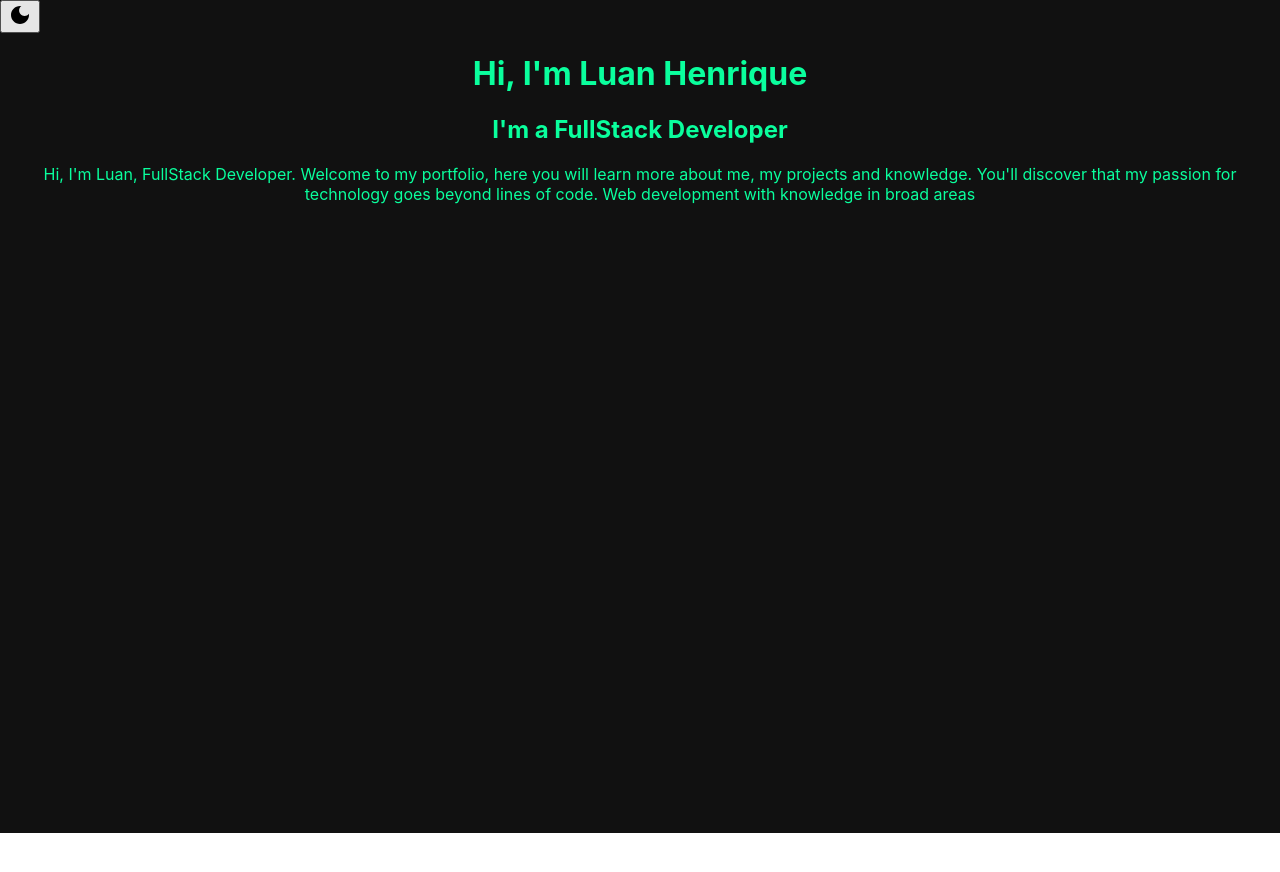
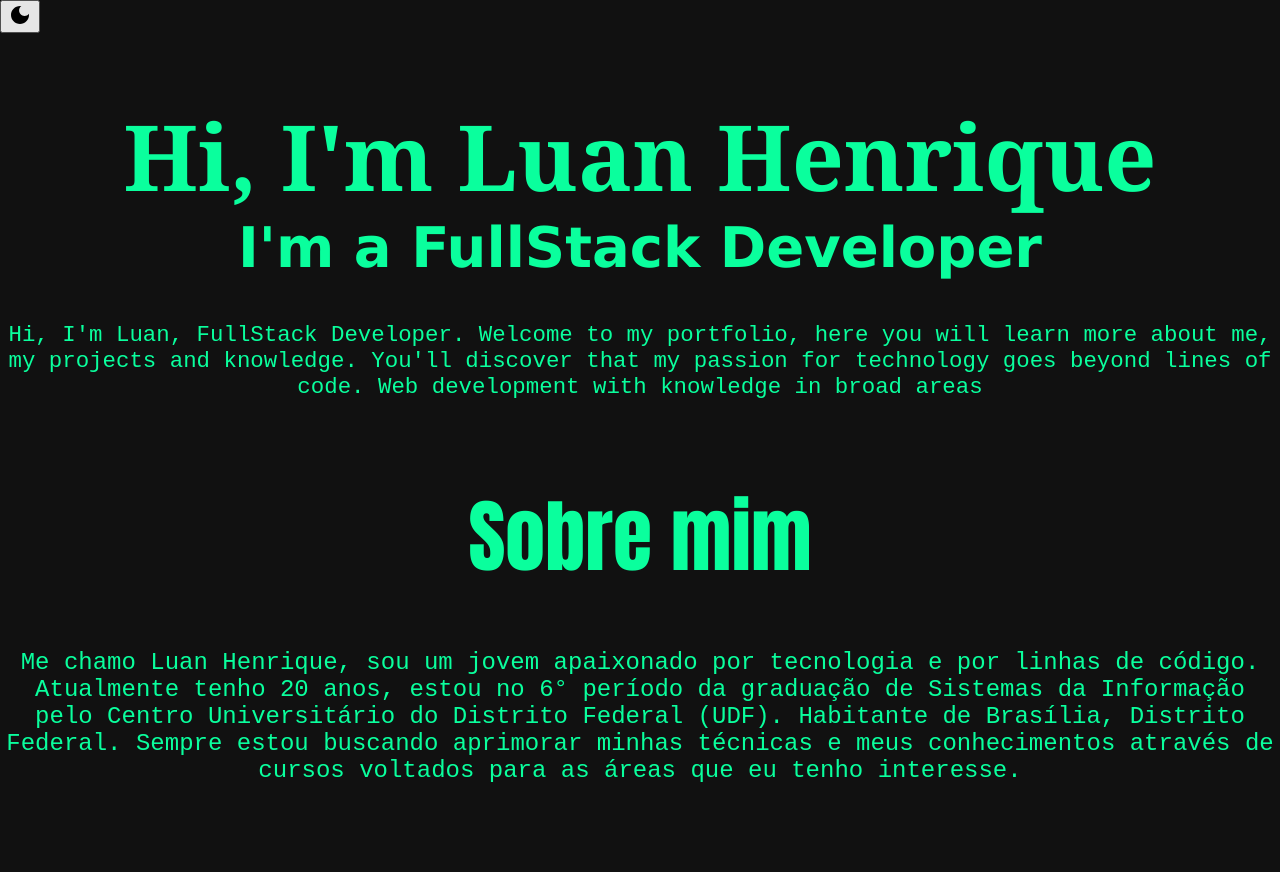
Before and after one commit to Luanh03/luan-app, a React (Create React App) app: page / in a window 1280 px wide. Shown: the top 872 px of the page. Before the commit the page ends 833 px from the top, so only its background shows below. Built offline with nearby package versions, Linux system fonts and the light colour scheme.

Commit message:
CSS header e Bio

```diff
--- a/package.json
+++ b/package.json
@@ -14,7 +14,7 @@
     "react": "^18.2.0",
     "react-dom": "^18.2.0",
     "react-router-dom": "^6.22.3",
-    "react-scripts": "5.0.1",
+    "react-scripts": "^5.0.1",
     "web-vitals": "^2.1.4"
   },
   "scripts": {
--- /dev/null
+++ b/src/components/Bio.js
@@ -0,0 +1,19 @@
+import * as React from 'react';
+import Grid from '@mui/material/Grid';
+import Box from '@mui/material/Box';
+
+export default function Bio(){
+    return(
+        <Box sx={{ width:'100%', height: '100vh', display: 'flex'}}>
+        <Grid sx={{ textAlign:'center'}}>
+            <h1 className="BioTitle">Sobre mim</h1>
+            <p className="BioText">Me chamo Luan Henrique, sou um jovem apaixonado por tecnologia e por linhas de código.
+                Atualmente tenho 20 anos, estou no 6° período da graduação de Sistemas da Informação
+                pelo Centro Universitário do Distrito Federal (UDF). Habitante de Brasília, Distrito Federal.
+                Sempre estou buscando aprimorar minhas técnicas e meus conhecimentos através de cursos
+                voltados para as áreas que eu tenho interesse.
+            </p>
+        </Grid>
+    </Box>
+    );
+}
--- a/src/components/Header.js
+++ b/src/components/Header.js
@@ -4,11 +4,11 @@ import Box from '@mui/material/Box';
 
 export default function Header(){
     return(
-        <Box sx={{ width:'100%', height: '100vh', display: 'flex'}}>
-            <Grid sx={{ textAlign:'center'}}>
-                <h1 style={{ }}>Hi, I'm Luan Henrique</h1>
-                <h2 style={{  }}>I'm a FullStack Developer</h2>
-                <p style={{ }}>Hi, I'm Luan, FullStack Developer. Welcome to my portfolio, here you will learn more about me, my projects and knowledge.
+        <Box className="BoxHeader">
+            <Grid className="GridHeader">
+                <h1 className="HeaderTitle">Hi, I'm Luan Henrique</h1>
+                <h2 className="HeaderSubTitle">I'm a FullStack Developer</h2>
+                <p className="HeaderText">Hi, I'm Luan, FullStack Developer. Welcome to my portfolio, here you will learn more about me, my projects and knowledge.
                 You'll discover that my passion for technology goes beyond lines of code. Web development with knowledge in broad areas</p>
             </Grid>
         </Box>
--- a/src/containers/Home.js
+++ b/src/containers/Home.js
@@ -1,6 +1,7 @@
 import * as React from 'react';
 import Grid from '@mui/material/Grid';
 import Header from '../components/Header';
+import Bio from '../components/Bio';
 import LightModeIcon from '@mui/icons-material/LightMode';
 import DarkModeIcon from '@mui/icons-material/DarkMode';
 
@@ -18,9 +19,10 @@ export default function Home(){
     }
 
     return(
-        <Grid style={tema}>
+        <Grid className="Main"style={tema}>
             <button onClick={mudarTema}>{escuro === true ? <LightModeIcon /> : <DarkModeIcon />}</button>
             <Header />
+            <Bio />
         </Grid>
     );
 }
--- a/src/index.css
+++ b/src/index.css
@@ -9,7 +9,43 @@ body {
   -moz-osx-font-smoothing: grayscale;
 }
 
-code {
-  font-family: source-code-pro, Menlo, Monaco, Consolas, 'Courier New',
-    monospace;
+.typing-animation{
+  animation: blinkCursor 500ms infinite normal;
 }
+
+.BoxHeader{
+  width:'100%';
+  height: '100vh';
+  display: 'flex';
+}
+
+.GridHeader{
+  text-align: center;
+}
+
+.HeaderTitle{
+  font-family: Georgia, 'Times New Roman', Times, serif;
+  font-size: 570%;
+  height: 60px;
+}
+
+.HeaderSubTitle{
+  font-family: 'Lucida Sans', 'Lucida Sans Regular', 'Lucida Grande', 'Lucida Sans Unicode', Geneva, Verdana, sans-serif;
+  font-size: 350%;
+  height: 60px;
+}
+
+.HeaderText{
+  font-size: 140%;
+  font-family: 'Courier New', Courier, monospace;
+}
+
+.BioTitle{
+  font-family: Impact, Haettenschweiler, 'Arial Narrow Bold', sans-serif;
+  font-size: 500%;
+}
+
+.BioText{
+  font-family: 'Courier New', Courier, monospace;
+  font-size: 150%;
+}
```
Also changed, not shown: src/App.css (+0 -35 lines), 1 other file (tests, documents, lock files or other folders).
